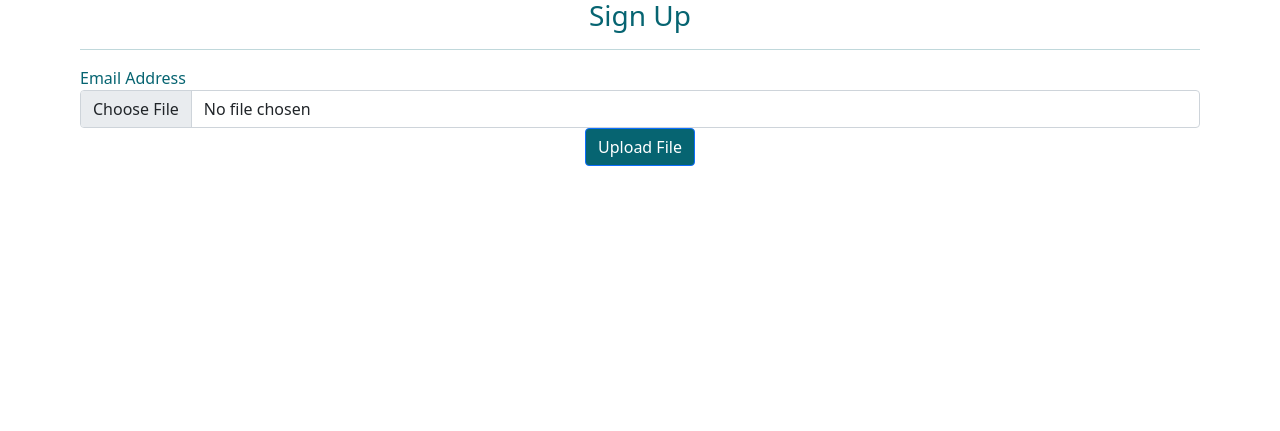
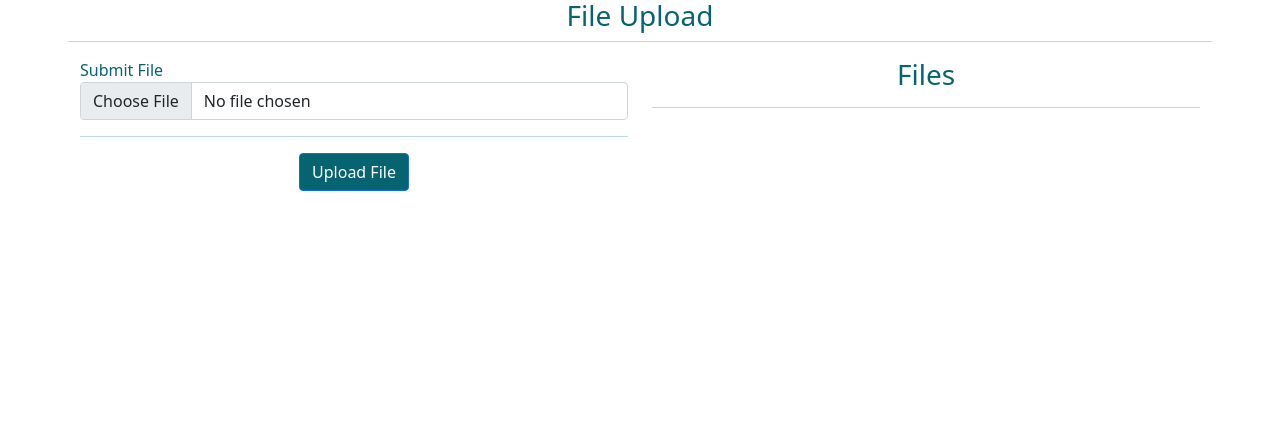
Before and after one commit to IDunno420/2023-Website-V4, a Flask app: page /files in a window 1280 px wide. Shown: the part 191-622 px from the top of the page. Run offline with Flask 3, Linux system fonts and the light colour scheme; some libraries are stand-ins or nearby versions.

Commit message:
Update
Small amount if aesthetical changes

```diff
--- a/website/templates/file-storage.html
+++ b/website/templates/file-storage.html
@@ -1,10 +1,12 @@
 {% extends "base.html" %} {% block title %}Your Files{% endblock %} {% block content%}
 
 <form method="POST">
-    <h3 align="center">Sign Up</h3>
+  <div class="row">
+      <h3 align="center">File Upload</h3>
       <hr>
+        <div class="column">
           <div class="form-group">
-      <label for="email">Email Address</label>
+            <label for="email">Submit File</label>
             <input
               type="file"
               id="file"
@@ -12,10 +14,16 @@
               class="form-control"
               placeholder="Upload "
             />
+            <hr>
             <div align="center">
               <button class="btn btn-primary" type="submit">Upload File</button>
           </div>
         </div>
+      </div>
+      <div class="column">
+        <h3 align="center">Files</h3>
+        <hr>
+      </div>
     </form>
-
+  </div>
 {% endblock %}
```
Lines whose indentation alone changed are shown as unchanged.
